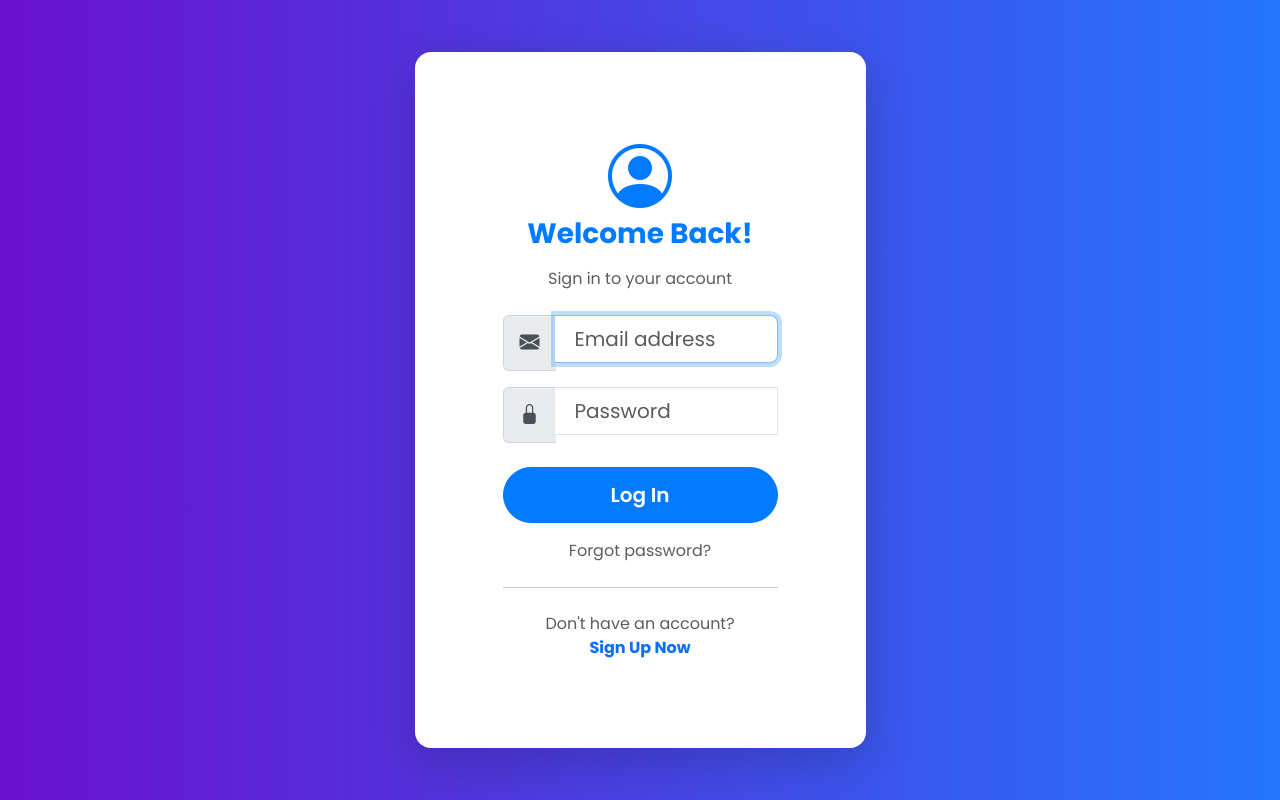
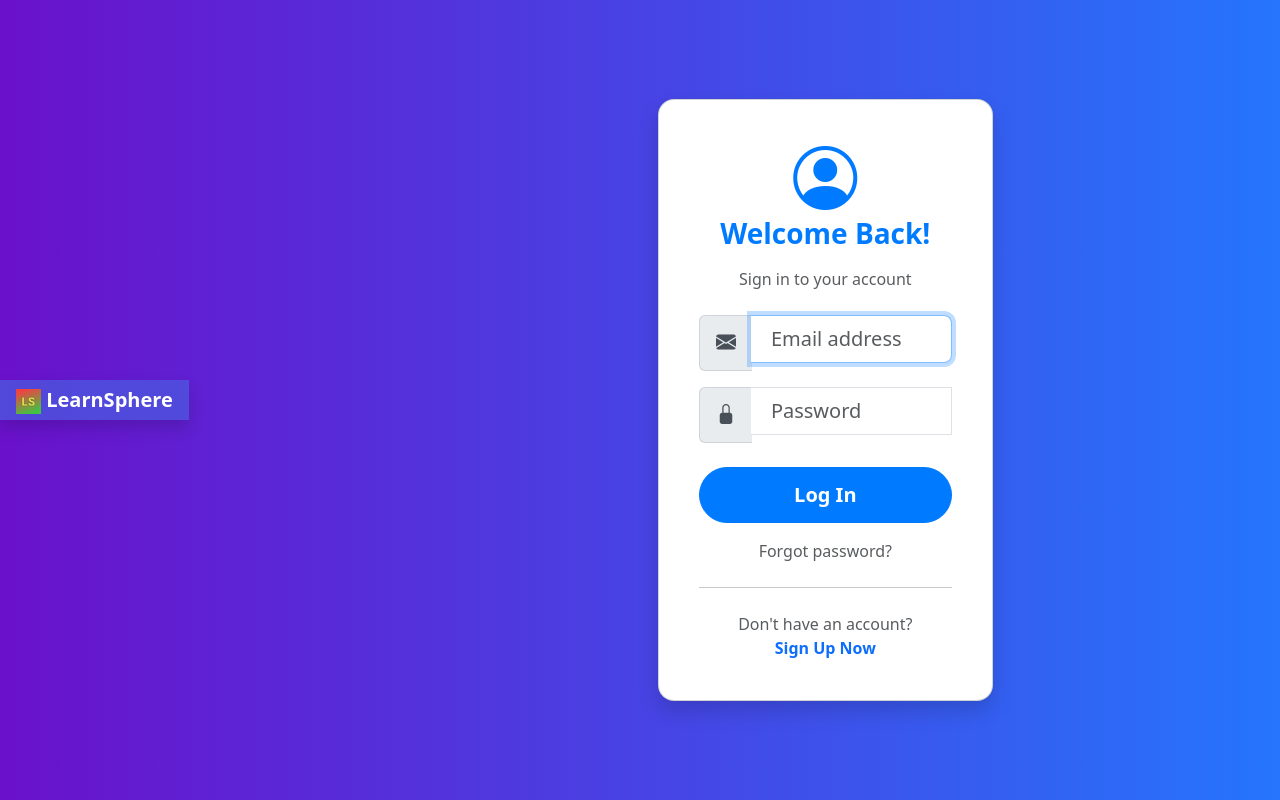
Before and after one commit to Abdul-Rahman-Ibrahim/Student-Dashboard, a Django app: template templates/accounts/login.html in a window 1280 px wide. Run offline with Django 5.2, Linux system fonts and the light colour scheme; the template is opened without the code that fills it, so the values that code supplies are empty; some libraries are stand-ins or nearby versions.

Commit message:
added a login page

```diff
--- a/templates/accounts/login.html
+++ b/templates/accounts/login.html
@@ -1,80 +1,122 @@
+{% extends 'base.html' %}
 {% load static %}
 
-<!DOCTYPE html>
-<html lang="en" data-bs-theme="light">
+{% block title %}Login - LearnSphere{% endblock title %}
 
-<head>
-    <meta charset="utf-8">
-    <meta name="viewport" content="width=device-width, initial-scale=1">
-    <meta name="description" content="Modern login page template for email and password.">
-    <meta name="author" content="Your Name">
-    <title>Login</title>
+{% block sidebar %}
+{% endblock sidebar %}
 
-    <link href="https://cdn.jsdelivr.net/npm/bootstrap@5.3.3/dist/css/bootstrap.min.css" rel="stylesheet"
-        integrity="sha384-QWTKZyjpPEjISv5WaRU9OFeRpok6YctnYmDr5pNlyT2bRjXh0JMhjY6hW+ALEwIH" crossorigin="anonymous">
-
-    <link rel="stylesheet" href="https://cdn.jsdelivr.net/npm/bootstrap-icons@1.11.3/font/bootstrap-icons.min.css">
-
-    <link href="https://fonts.googleapis.com/css2?family=Poppins:wght@300;400;500;600;700&display=swap"
-        rel="stylesheet">
-
+{% block content %}
 <style>
-        /* Custom CSS for Login Page */
+    /* Custom CSS for Login Page - Inline for convenience, but consider a separate file for larger projects */
 
     body {
-            font-family: 'Poppins', sans-serif; /* Applied if linked in HTML */
-            background: linear-gradient(to right, #6a11cb 0%, #2575fc 100%); /* Vibrant gradient background */
-            display: flex; /* Centers content vertically and horizontally */
+        /*
+        The background gradient needs to be applied here directly if base.html has its own body background,
+        or ensure base.html's body background is removed/overridden.
+        For this setup, the body background of the login page will take precedence
+        due to the specific positioning (d-flex, etc.).
+        */
+        background: linear-gradient(to right, #6a11cb 0%, #2575fc 100%);
+        /* Vibrant gradient background */
+        display: flex;
+        /* Centers content vertically and horizontally */
         align-items: center;
         justify-content: center;
-            min-height: 100vh; /* Ensures it takes full viewport height */
+        min-height: 100vh;
+        /* Ensures it takes full viewport height */
         margin: 0;
+        padding-top: 0 !important;
+        /* Remove any top padding from base if it affects centering */
     }
 
-        .card {
-            max-width: 500px; /* Limit card width for better readability */
-            background-color: #ffffff; /* White card background */
-            border-radius: 1rem; /* More rounded corners */
-            box-shadow: 0 10px 20px rgba(0, 0, 0, 0.15); /* Stronger, more appealing shadow */
-            transition: transform 0.3s ease, box-shadow 0.3s ease;
+    /* Adjust main content area to allow centering */
+    main {
+        flex-grow: 1;
+        /* Allow main to grow and take available space */
+        display: flex;
+        /* Make main a flex container */
+        align-items: center;
+        /* Center vertically within main */
+        justify-content: center;
+        /* Center horizontally within main */
+        padding: 0 !important;
+        /* Remove default padding from main in base.html */
+        background-color: transparent !important;
+        /* Make main background transparent if needed */
+        box-shadow: none !important;
+        /* Remove any shadows from main if they exist in base.html */
+        border-radius: 0 !important;
+        /* Remove any border-radius from main */
+        margin: 0 !important;
+        /* Remove any margins from main */
     }
 
-        .card:hover {
-            transform: translateY(-5px); /* Subtle lift effect on hover */
+    /* Login Card Styling */
+    .login-card {
+        max-width: 500px;
+        /* Limit card width for better readability */
+        background-color: #ffffff;
+        /* White card background */
+        border-radius: 1rem;
+        /* More rounded corners */
+        box-shadow: 0 10px 20px rgba(0, 0, 0, 0.15);
+        /* Stronger, more appealing shadow */
+        transition: transform 0.3s ease, box-shadow 0.3s ease;
+        width: 100%;
+        /* Ensure card takes full width up to max-width */
+    }
+
+    .login-card:hover {
+        transform: translateY(-5px);
+        /* Subtle lift effect on hover */
         box-shadow: 0 15px 30px rgba(0, 0, 0, 0.2);
     }
 
-        .card-body {
-            padding: 2.5rem; /* Increased internal padding */
+    .login-card .card-body {
+        padding: 2.5rem;
+        /* Increased internal padding */
     }
 
     .input-group-text {
-            background-color: #e9ecef; /* Light background for icon */
+        background-color: #e9ecef;
+        /* Light background for icon */
         border: 1px solid #ced4da;
-            border-right: none; /* Blend with input field */
+        border-right: none;
+        /* Blend with input field */
         color: #495057;
-            font-size: 1.25rem; /* Larger icon size */
-            padding: 0.75rem 1rem; /* Adjust padding for icon */
+        font-size: 1.25rem;
+        /* Larger icon size */
+        padding: 0.75rem 1rem;
+        /* Adjust padding for icon */
     }
 
     .form-control-lg {
-            height: calc(2.5rem + 2px); /* Standard large input height */
-            border-left: none; /* Blend with icon */
-            padding: 0.75rem 1.25rem; /* Match input padding */
-            border-radius: 0.5rem; /* Slightly rounded input corners */
+        height: calc(2.5rem + 2px);
+        /* Standard large input height */
+        border-left: none;
+        /* Blend with icon */
+        padding: 0.75rem 1.25rem;
+        /* Match input padding */
+        border-radius: 0.5rem;
+        /* Slightly rounded input corners */
     }
 
     .form-control-lg:focus {
-            box-shadow: 0 0 0 0.25rem rgba(0, 123, 255, 0.25); /* Bootstrap's primary blue focus shadow */
+        box-shadow: 0 0 0 0.25rem rgba(0, 123, 255, 0.25);
+        /* Bootstrap's primary blue focus shadow */
         border-color: #80bdff;
     }
 
     .btn-primary {
-            background-color: #007bff; /* Bootstrap primary blue */
+        background-color: #007bff;
+        /* Bootstrap primary blue */
         border-color: #007bff;
         font-weight: 600;
-            padding: 0.75rem 1.5rem; /* Larger button padding */
-            border-radius: 50rem !important; /* Extremely rounded for pill shape */
+        padding: 0.75rem 1.5rem;
+        /* Larger button padding */
+        border-radius: 50rem !important;
+        /* Extremely rounded for pill shape */
         transition: background-color 0.2s ease, border-color 0.2s ease;
     }
 
@@ -84,38 +126,41 @@
     }
 
     .text-primary {
-            color: #007bff !important; /* Ensure primary color is applied */
+        color: #007bff !important;
+        /* Ensure primary color is applied */
     }
 
     .bi-person-circle {
-            font-size: 4rem !important; /* Adjust size of the user icon */
+        font-size: 4rem !important;
+        /* Adjust size of the user icon */
         margin-bottom: 1rem;
     }
 
     /* Responsive adjustments */
     @media (max-width: 767.98px) {
-            .card {
-                margin: 1.5rem; /* Add some margin on smaller screens */
+        .login-card {
+            margin: 1.5rem;
+            /* Add some margin on smaller screens */
         }
-            .card-body {
+
+        .login-card .card-body {
             padding: 2rem;
         }
+
         .bi-person-circle {
             font-size: 3rem !important;
         }
+
         .h3 {
             font-size: 1.5rem;
         }
     }
 </style>
-</head>
-
-<body class="d-flex align-items-center justify-content-center min-vh-100 bg-light">
 
 <div class="container">
     <div class="row justify-content-center">
         <div class="col-12 col-md-8 col-lg-5">
-                <div class="card shadow-lg p-4 p-md-5 border-0 rounded-4">
+            <div class="card login-card">
                 <div class="card-body">
                     <div class="text-center mb-4">
                         <i class="bi bi-person-circle text-primary display-2"></i>
@@ -169,9 +214,4 @@
     </div>
 </div>
 
-    <script src="https://cdn.jsdelivr.net/npm/bootstrap@5.3.3/dist/js/bootstrap.bundle.min.js"
-        integrity="sha384-YvpcrYf0tY3lHB60NNkmXc5s9fDVZLESaAA55NDzOxhy9GkcIdslK1eN7N6jIeHz"
-        crossorigin="anonymous"></script>
-</body>
-
-</html>
+{% endblock content %}
```
Lines whose indentation alone changed are shown as unchanged.
